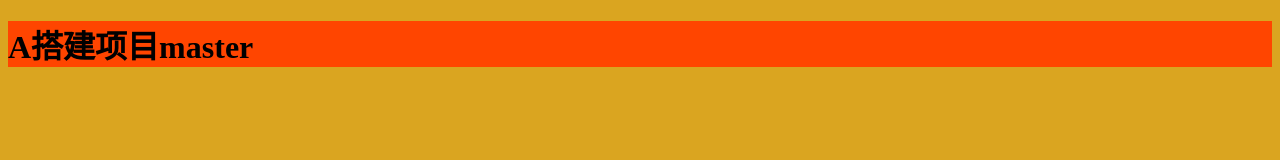
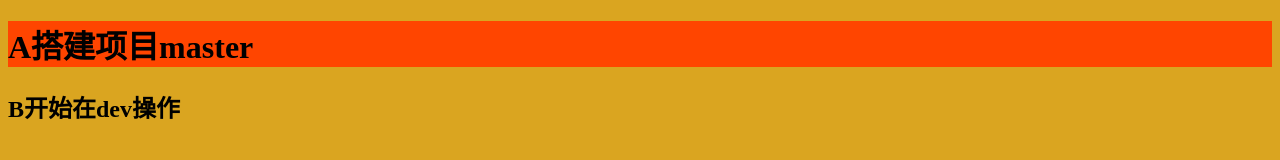
Before and after one commit to dkl0701/2303test, a plain HTML site: page index.html in a window 1280 px wide. Drawn offline with Linux system fonts and the light colour scheme.

Commit message:
B在dev第一次操作B_dev1

```diff
--- a/index.html
+++ b/index.html
@@ -8,5 +8,6 @@
   </head>
   <body>
     <h1>A搭建项目master</h1>
+    <h2>B开始在dev操作</h2>
   </body>
 </html>
```
